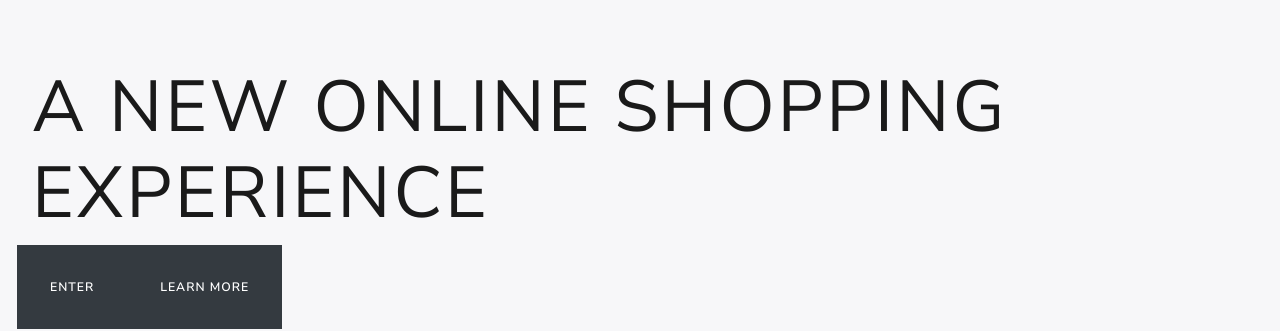
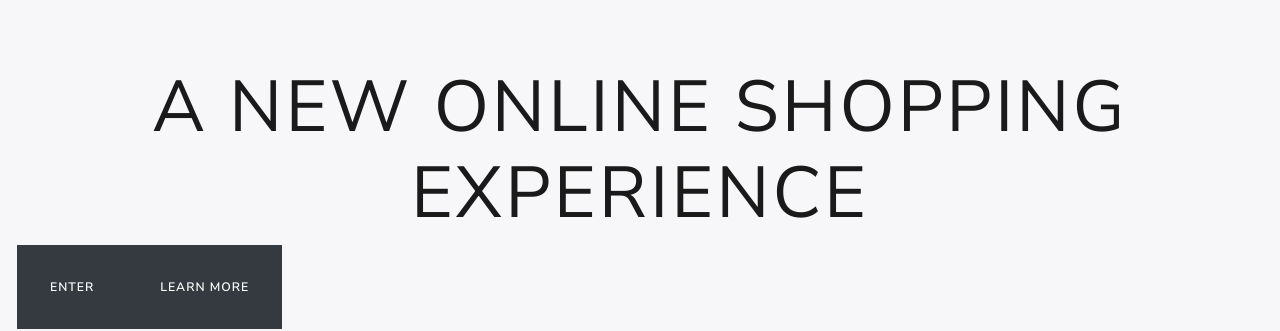
Before and after one commit to donfran1997/Startup-Frontend, an Angular app: page /about in a window 1280 px wide. Shown: the top 331 px of the page. Built offline with nearby package versions, Linux system fonts and the light colour scheme.

Commit message:
about-us.component.css edited online with Bitbucket

```diff
--- a/src/app/about-us/about-us.component.css
+++ b/src/app/about-us/about-us.component.css
@@ -0,0 +1,8 @@
+h1 {
+    text-align: center;
+}
+
+.btn btn-lg btn-dark{
+    position: absolute;
+    top: 50%;
+}
```
